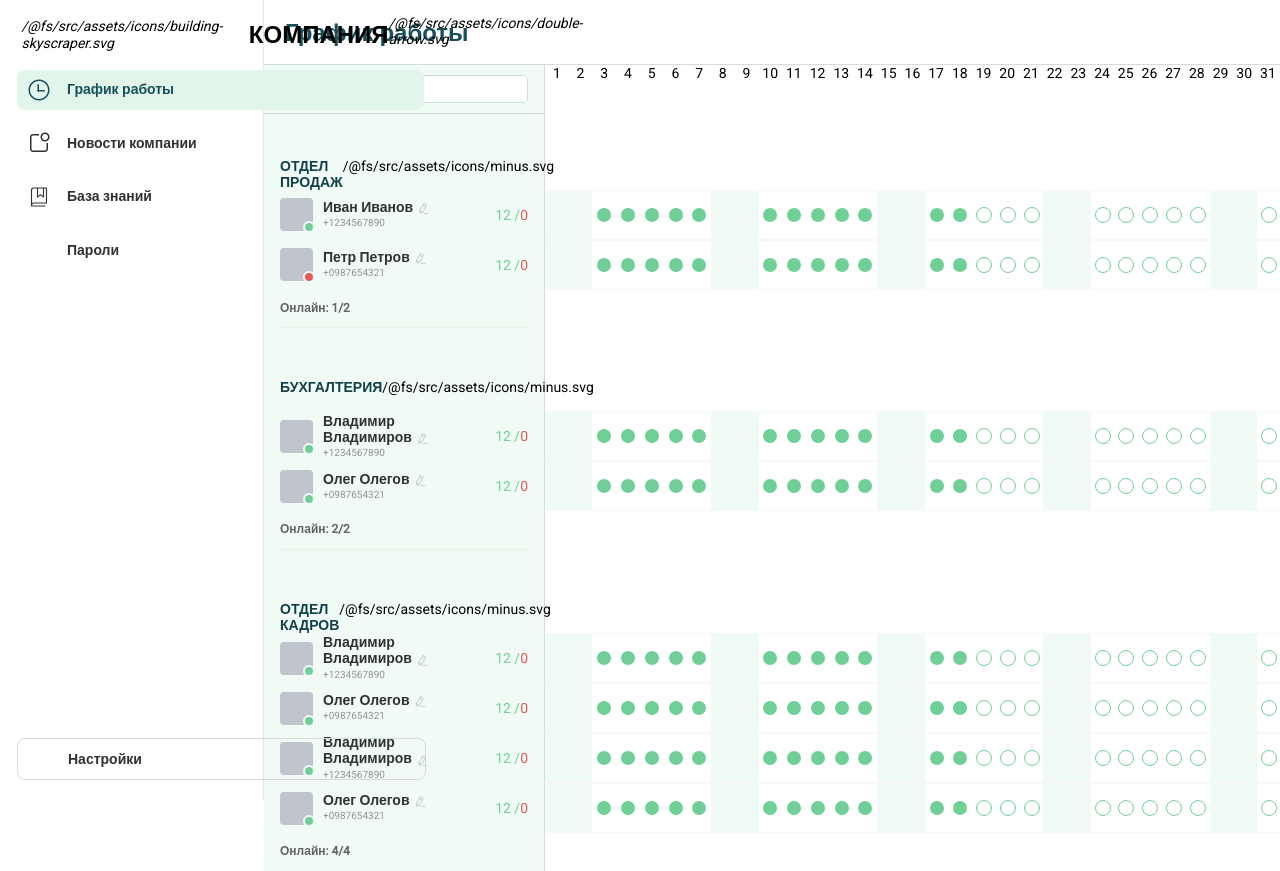
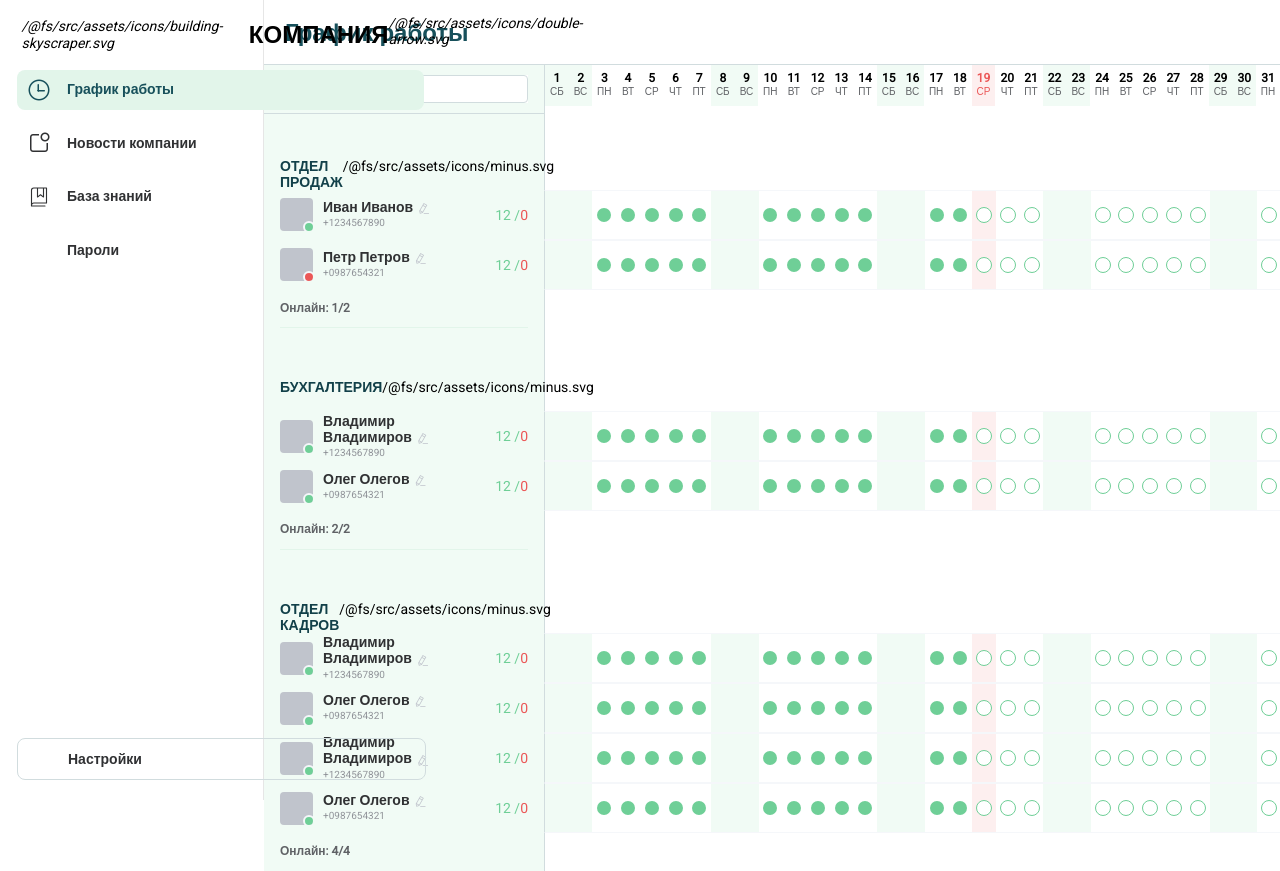
Before and after one commit to Zasetsky/nav-menu, a Vue app: page / in a window 1280 px wide. Built offline with nearby package versions, Linux system fonts and the light colour scheme; some icons are missing; a web font is replaced by a local one.

Commit message:
Calendar days and holidays

```diff
--- a/src/components/work-schedule.components/CalendarHeader.vue
+++ b/src/components/work-schedule.components/CalendarHeader.vue
@@ -1,20 +1,49 @@
 <template>
   <div class="calendar-header">
-    <div v-for="day in daysOfMonth" :key="day" class="calendar-header-day">
-      {{ day }}
+    <div
+      v-for="(day, index) in daysOfMonth"
+      :key="day"
+      class="calendar-header-day"
+      :class="{
+        'day-weekend': isWeekend(new Date(year, month, day)),
+        'day-holiday': isHoliday(day),
+      }"
+    >
+      <div class="day-number">{{ day }}</div>
+      <div class="day-name">{{ daysOfWeekInMonth[index] }}</div>
     </div>
   </div>
 </template>
 
 <script lang="ts">
-import { defineComponent } from "vue";
-import useDaysOfMonth from "@/composables/useDaysOfMonth";
+import { defineComponent, computed } from "vue";
+import { useCalendar } from "@/composables/useCalendar";
 
 export default defineComponent({
   setup() {
-    const { daysOfMonth } = useDaysOfMonth();
+    const { weekDays, year, month, isWeekend, isHoliday } = useCalendar();
 
-    return { daysOfMonth };
+    const daysOfMonth = computed(() => {
+      const date = new Date(year.value, month.value + 1, 0);
+      return Array.from({ length: date.getDate() }, (_, i) => i + 1);
+    });
+
+    const daysOfWeekInMonth = computed(() => {
+      return daysOfMonth.value.map((day) => {
+        const date = new Date(year.value, month.value, day);
+        return weekDays[date.getDay()];
+      });
+    });
+
+    return {
+      daysOfMonth,
+      weekDays,
+      daysOfWeekInMonth,
+      isWeekend,
+      year,
+      month,
+      isHoliday,
+    };
   },
 });
 </script>
@@ -22,14 +51,36 @@ export default defineComponent({
 <style lang="scss">
 .calendar-header {
   display: flex;
-  align-items: flex-start;
   justify-content: space-between;
 
   &-day {
     display: flex;
+    flex-direction: column;
+    align-items: center;
     justify-content: center;
-    align-items: center;
     width: 100%;
+    height: 41px;
+
+    .day-number {
+      font-size: 12px;
+      font-weight: 600;
+    }
+    .day-name {
+      font-size: 10px;
+      color: $el-text-color-regular;
+    }
+  }
+
+  .day-weekend {
+    background-color: $el-color-success-light-9;
+  }
+
+  .day-holiday {
+    background-color: $el-color-danger-light-9;
+    .day-number,
+    .day-name {
+      color: $el-color-danger;
+    }
   }
 }
 </style>
--- a/src/components/work-schedule.components/DayCell.vue
+++ b/src/components/work-schedule.components/DayCell.vue
@@ -1,6 +1,12 @@
 <template>
-  <div class="day" :class="{ 'day-weekend': isWeekend(date) }">
-    <div v-if="!isWeekend(date)">
+  <div
+    class="day"
+    :class="{
+      'day-weekend': isWeekend(new Date(date)),
+      'day-holiday': isHoliday(new Date(date).getDate()),
+    }"
+  >
+    <div v-if="!isWeekend(new Date(date))">
       <div
         v-if="new Date(date) > new Date()"
         class="day-circle day-circle-future"
@@ -21,6 +27,7 @@
 <script lang="ts">
 import { defineComponent } from "vue";
 import { DatesData } from "@/types";
+import { useCalendar } from "@/composables/useCalendar";
 
 export default defineComponent({
   props: {
@@ -35,12 +42,9 @@ export default defineComponent({
   },
 
   setup() {
-    const isWeekend = (date: string) => {
-      const day = new Date(date).getDay();
-      return day === 0 || day === 6;
-    };
+    const { isWeekend, isHoliday } = useCalendar();
 
-    return { isWeekend };
+    return { isWeekend, isHoliday };
   },
 });
 </script>
@@ -52,7 +56,11 @@ export default defineComponent({
   justify-content: center;
   width: 100%;
 
-  &.day-weekend {
+  &-holiday {
+    background-color: $el-color-danger-light-9;
+  }
+
+  &-weekend {
     background-color: $el-color-success-light-9;
   }
 
--- a/src/components/work-schedule.components/EmployeeInfo.vue
+++ b/src/components/work-schedule.components/EmployeeInfo.vue
@@ -46,18 +46,18 @@ export default defineComponent({
   },
 
   setup(props) {
-    const nameElement = ref(null) as any;
+    const nameElement = ref<HTMLElement | null>(null);
 
     const employeeStatuses = computed(() => {
       if (!props.employee.dates) return [];
       return Object.entries(props.employee.dates)
-        .filter(([dateStr, _]) => {
+        .filter(([dateStr]) => {
           const date = new Date(dateStr);
           const isWeekend = date.getDay() === 0 || date.getDay() === 6;
           const isFuture = date > new Date();
           return !isWeekend && !isFuture;
         })
-        .map(([_, dateData]) => dateData.status);
+        .map(([, dateData]) => dateData.status);
     });
 
     const successAndWarningStatuses = computed(() => {
--- /dev/null
+++ b/src/composables/useCalendar.ts
@@ -0,0 +1,27 @@
+import { ref } from "vue";
+
+export function useCalendar() {
+  const month = ref(new Date().getMonth());
+  const year = ref(new Date().getFullYear());
+
+  const weekDays = ["ВС", "ПН", "ВТ", "СР", "ЧТ", "ПТ", "СБ"];
+
+  const holidays = [
+    { month: 0, day: 1 }, // 1 января
+    { month: 6, day: 19 },
+    // Другие праздничные дни здесь
+  ];
+
+  const isWeekend = (date: Date) => {
+    const day = date.getDay();
+    return day === 0 || day === 6;
+  };
+
+  const isHoliday = (day: number) => {
+    return holidays.some(
+      (holiday) => holiday.day === day && holiday.month === month.value
+    );
+  };
+
+  return { weekDays, year, month, isWeekend, isHoliday };
+}
--- a/src/composables/useDaysOfMonth.ts
+++ /dev/null
@@ -1,13 +0,0 @@
-import { ref, computed } from "vue";
-
-export default function useDaysOfMonth() {
-  const month = ref(new Date().getMonth() + 1);
-  const year = ref(new Date().getFullYear());
-
-  const daysOfMonth = computed(() => {
-    const date = new Date(year.value, month.value, 0);
-    return Array.from({ length: date.getDate() }, (_, i) => i + 1);
-  });
-
-  return { daysOfMonth };
-}
```
Also changed, not shown: src/components/work-schedule.components/Month-YearPicker.vue (added).
